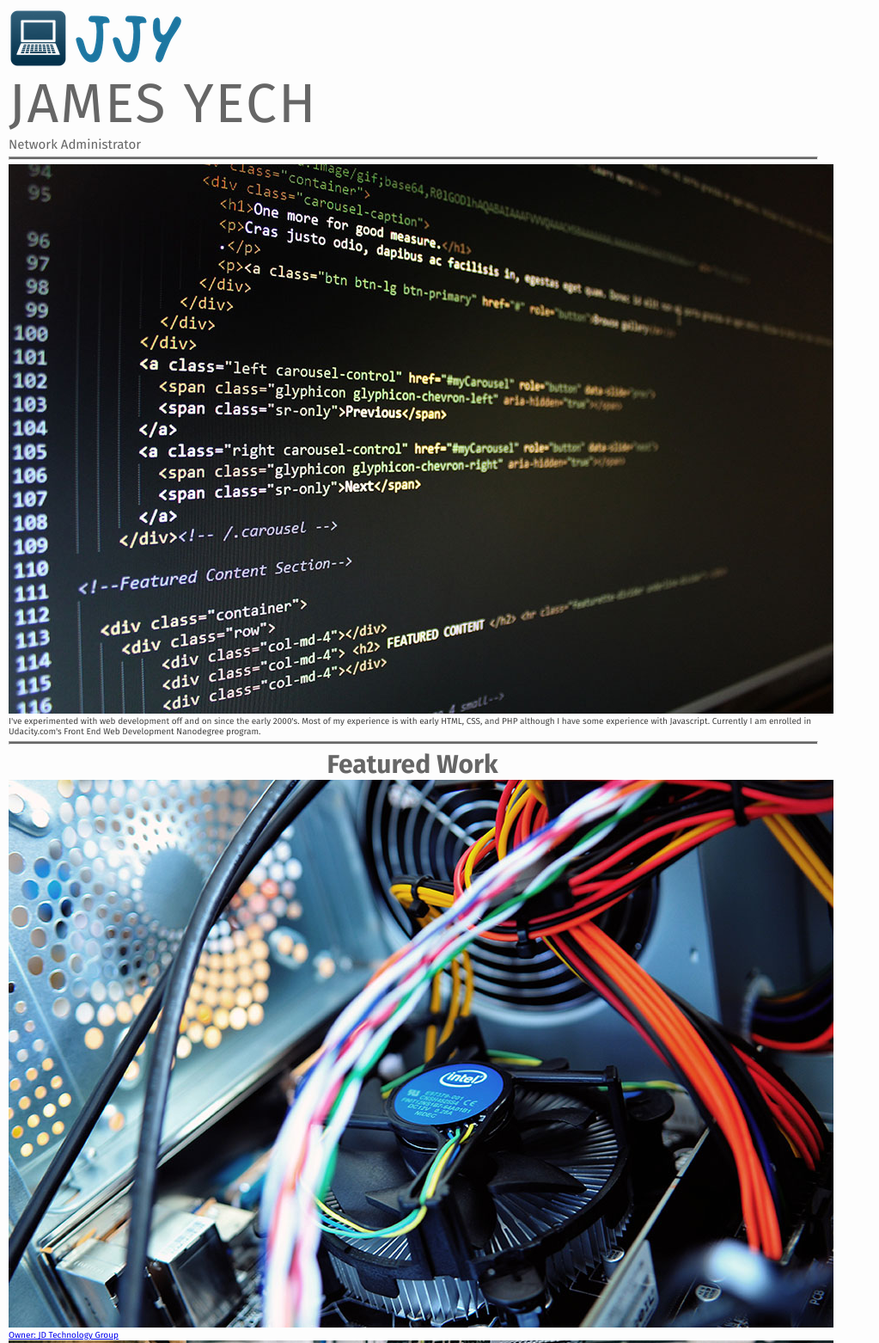
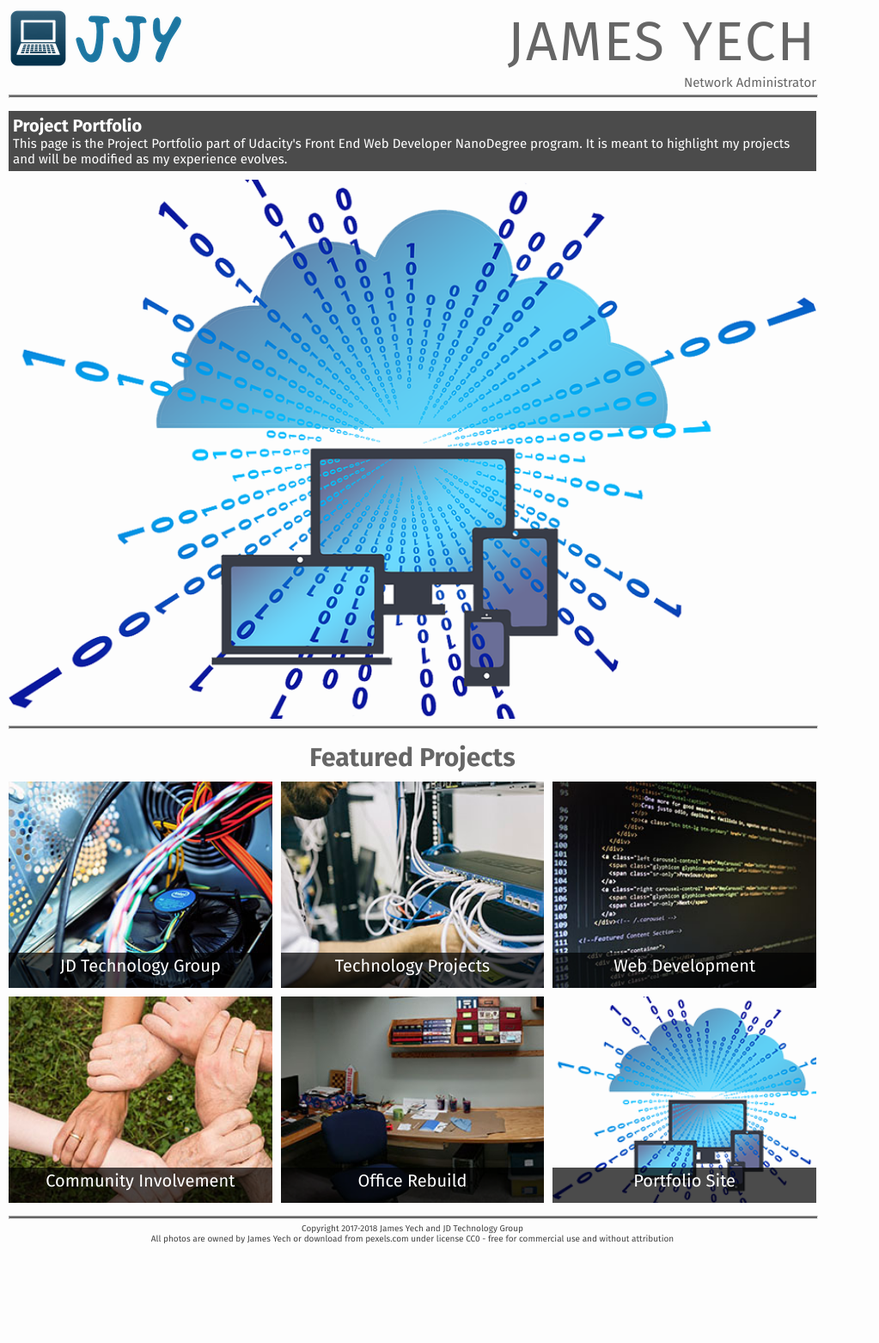
Before and after one commit to JamesYech/uPortfolio-Project, a plain HTML site: page webdev.html in a window 1280 px wide. Shown: the top 1562 px of the page at 86% size, without its empty margins (0-1023 px from the left). After the commit the page ends 1469 px from the top, so only its background shows below. Drawn offline with Linux system fonts and the light colour scheme.

Commit message:
Add sub html files

```diff
--- a/webdev.html
+++ b/webdev.html
@@ -7,96 +7,126 @@
 
     <link href="https://fonts.googleapis.com/css?family=Fira+Sans:400,700" rel="stylesheet">
     <link rel="stylesheet" href="./css/styles.css">
-    <title>Portfolio Site of James Yech - Web Development</title>
+    <title>Project Portfolio of James Yech</title>
 </head>
 
 
 <body>
+    <div class="container">
 
-    <header class="header-box">
-        <div class="logo-box">
+        <header class="header-grid">
+
+            <div class="header-logo">
                 <img class="logo" src="./img/jjy_logo_1.png" alt="James Yech Logo">
             </div>
-        <div class="name-box">
+
+            <div class="header-name">
                 <h1 class="my-name">JAMES YECH</h1>
                 <h2 class="my-title">Network Administrator</h2>
             </div>
+
+            <div class="header-hr">
+                <hr class="hr-line">
+            </div>
+
         </header>
 
-    <hr class="hr-line">
+        <main class="main-grid">
 
-    <main>
-        <article class="content">
-            <img class="main-pic" src="./img/web_dev_lg.jpg" alt="Web code">
+            <article class="main-article">
+                <h1>Project Portfolio</h1>
                 <p>
-                I've experimented with web development off and on since the early 2000's.  Most of my experience is with early HTML, CSS, and PHP although I have some experience with Javascript.  Currently I am enrolled in Udacity.com's Front End Web Development Nanodegree program.
+                    This page is the Project Portfolio part of Udacity's Front End Web Developer NanoDegree program.  It is meant to highlight my projects and will be modified as my experience evolves.
                 </p>
             </article>
+
+            <section class="main-section">
+                <img class="main-img" src="./img/logo_lg.png">
+            </section>
+
+            <div class="main-hr">
+                <hr class="hr-line">
+            </div>
+
         </main>
 
-    <hr class="hr-line">
+        <nav class="nav-grid">
 
-    <nav>
-        <h1 class="nav-title">Featured Work</h1>   <!--  [TODO] say differntly -->
+            <h1 class="nav-title nav-col-sm">Featured Projects</h1>
 
-        <div class="nav-box">
-            <div class="nav-tile">
-                <a href="./jdtech.html">
-                    <figure>
-                        <img class="nav-pic" src="./img/jdtech_lg.jpg" alt="JD Technology">
-                        <figcaption>Owner: JD Technology Group</figcaption>
-                    </figure>
+            <div class="nav-col-sm nav-col-md nav-col-lg">
+                <a  href="./jdtech.html">
+                    <section class="nav-tile nav-jdtech">
+                        <article class="nav-article">
+                            JD Technology Group
+                        </article>
+                    </section>
                 </a>
             </div>
 
-            <div class="nav-tile">
+            <div class="nav-col-sm nav-col-md nav-col-lg">
                 <a href="./techprojects.html">
-                    <figure>
-                        <img class="nav-pic" src="./img/tech_projects_lg.jpg" alt="Tech Projects">
-                        <figcaption>Technology Projects</figcaption>
-                    </figure>
+                    <section class="nav-tile nav-tech-proj">
+                        <article class="nav-article">
+                            Technology Projects
+                        </article>
+                    </section>
                 </a>
             </div>
 
-            <div class="nav-tile">
-                <a href="./community.html">
-                    <figure>
-                        <img class="nav-pic" src="./img/comm_srvc_sm.jpg" alt="Community Service">
-                        <figcaption>Community Involvement</figcaption>
-                    </figure>
+            <div class="nav-col-sm nav-col-md nav-col-lg">
+                <a href="./webdev.html">
+                    <section class="nav-tile nav-webdev">
+                        <article class="nav-article">
+                            Web Development
+                        </article>
+                    </section>
                 </a>
             </div>
 
-            <div class="nav-tile">
-                <a href="./office.html">
-                    <figure>
-                        <img class="nav-pic" src="./img/office_sm.jpg" alt="Office Rebuild">
-                        <figcaption>Office Rebuild</figcaption>
-                    </figure>
+            <div class="nav-col-sm nav-col-md nav-col-lg">
+                <a href="./community.html">
+                    <section class="nav-tile nav-community">
+                        <article class="nav-article">
+                            Community Involvement
+                        </article>
+                    </section>
                 </a>
             </div>
 
-            <div class="nav-tile">
-                <a href="./index.html">
-                    <figure>
-                        <img class="nav-pic" src="./img/logo_sm.png" alt="Portfolio Site">
-                        <figcaption>Portfolio Site</figcaption>
-                    </figure>
+            <div class="nav-col-sm nav-col-md nav-col-lg">
+                <a href="./office.html">
+                    <section class="nav-tile nav-office">
+                        <article class="nav-article">
+                            Office Rebuild
+                        </article>
+                    </section>
                 </a>
             </div>
 
-        </div>   <!-- end of row -->
+            <div class="nav-col-sm nav-col-md nav-col-lg">
+                <a href="./index.html">
+                    <section class="nav-tile nav-portfolio">
+                        <article class="nav-article">
+                            Portfolio Site
+                        </article>
+                    </section>
+                </a>
+            </div>
+
         </nav>
 
+        <footer class="footer-grid">
+
             <hr class="hr-line">
-
-    <footer>
             <p class="footer-text">
                 Copyright 2017-2018 James Yech and JD Technology Group
             </p>
             <p class="footer-text">
                 All photos are owned by James Yech or download from pexels.com under license CC0 - free for commercial use and without attribution
            </p>
+
         </footer>
 
+    </div>    <!-- end of container -->
 </body>
```
Also changed, not shown: community.html (+74 -44 lines), jdtech.html (+76 -47 lines), office.html (+73 -43 lines), techprojects.html (+76 -48 lines). Lines whose indentation alone changed are shown as unchanged.
